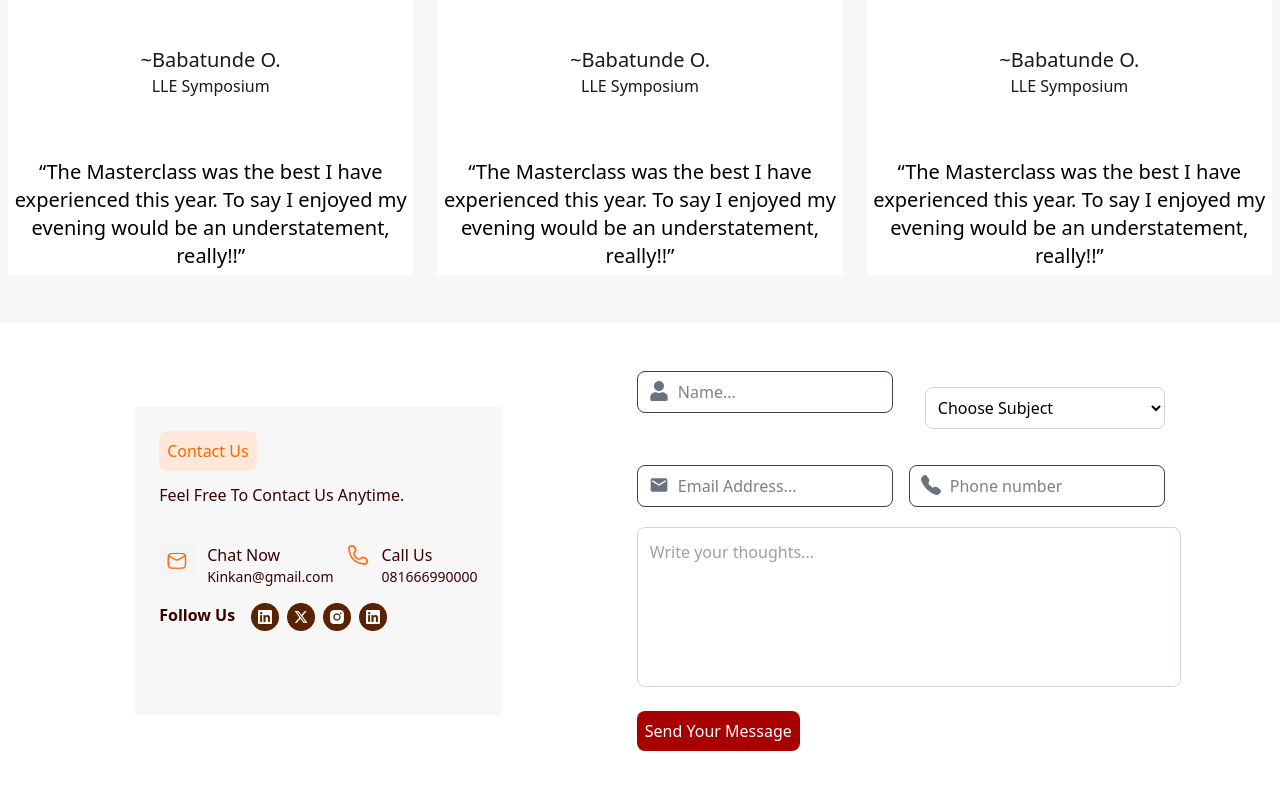
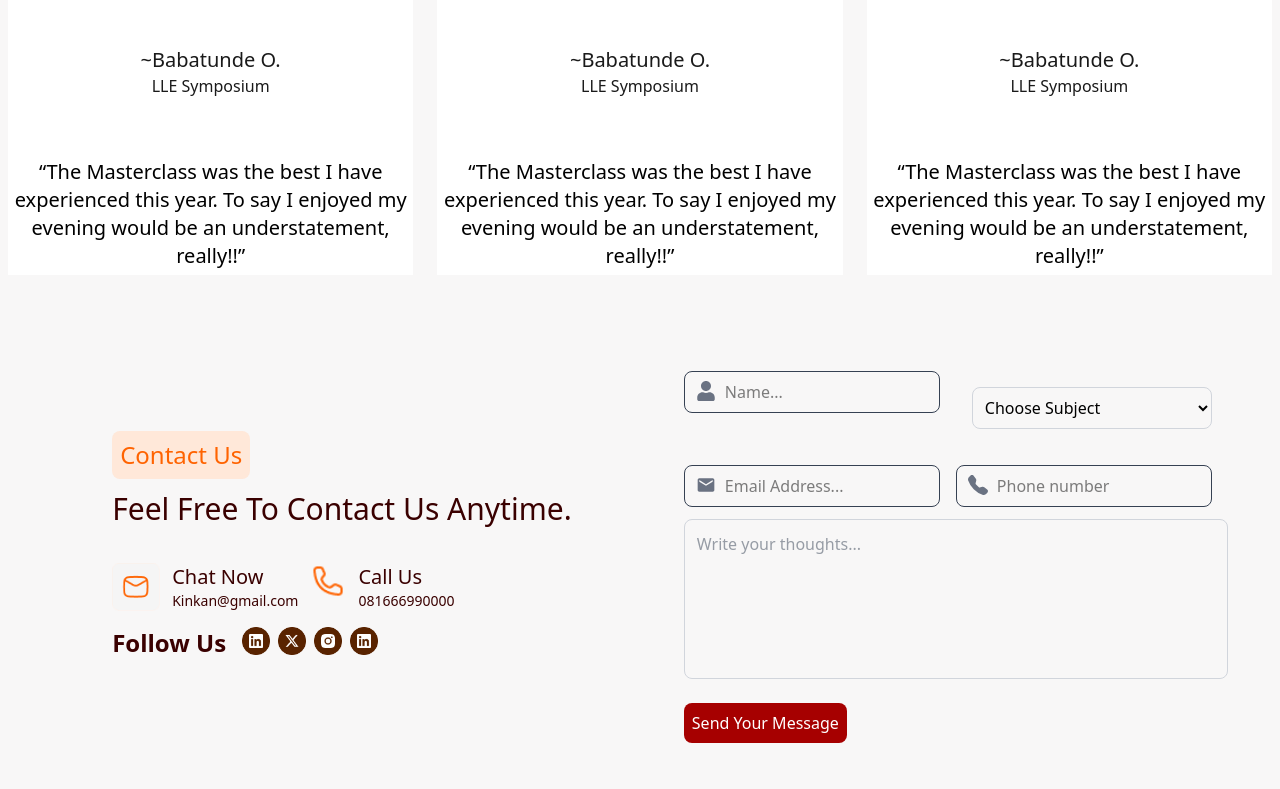
Before and after one commit to Developerfiyin/LLE-website, a React (Vite) app: page / in a window 1280 px wide. Shown: the part 7451-8240 px from the top of the page. Built offline with nearby package versions, Linux system fonts and the light colour scheme.

Commit message:
updated contact file

```diff
--- a/src/Components/contact.jsx
+++ b/src/Components/contact.jsx
@@ -5,35 +5,35 @@ import button from '../assets/Button.png'
 import twitter from '../assets/twitter.png'
 import Instagram  from '../assets/instagram.png'
 import { FaUser } from "react-icons/fa";
-import { BsTelephone, BsTelephoneFill } from 'react-icons/bs'
+import { BsTelephoneFill } from 'react-icons/bs'
 import { MdEmail } from 'react-icons/md'
 import { TbElevator } from 'react-icons/tb'
 
 const contact = () => {
   return (
-    <section className='flex justify-evenly py-12 '>
+    <section className='flex justify-evenly py-12 bg-[#f8f7f7]'>
     <div className=' bg-[#F8F7F7] flex flex-col m-9 '>
 
       <div className='flex flex-col p-6 '>
-       <p className='bg-[#ffe8d9] text-[#ff6300] rounded-lg mx-auto p-2 mb-3 ml-0'>Contact Us</p>
-        <h2 className='text-[#3a0000] font-medium  mb-9'>Feel Free To Contact Us Anytime.</h2>
+       <p className='bg-[#ffe8d9] text-[#ff6300] text-2xl rounded-lg mx-auto p-2 mb-3 ml-0'>Contact Us</p>
+        <h2 className='text-[#3a0000] text-3xl font-medium  mb-9'>Feel Free To Contact Us Anytime.</h2>
 
         <div className='flex gap-3'>
-       <img src={email} alt="The email icon" className='size-9' />
+       <img src={email} alt="The email icon" className='size-12' />
        <div className=''>
-        <h6 className='font-medium text-[#3a0000] '>Chat Now</h6>
+        <h6 className='font-medium text-[#3a0000] text-xl '>Chat Now</h6>
         <p className='text-sm text-[#3a0000] '>Kinkan@gmail.com</p>
        </div>
 
-       <img src={call} alt="The email icon" className='size-6' />
+       <img src={call} alt="The email icon" className='size-9' />
        <div className=''>
-        <h6 className='font-medium text-[#3a0000] '>Call Us</h6>
+        <h6 className='font-medium text-[#3a0000] text-xl'>Call Us</h6>
         <p className='text-sm text-[#3a0000] '>081666990000</p>
        </div>
         </div>
 
        <div className='flex m-4 gap-2 ml-0'>
-        <h6 className='font-bold text-[#3a0000] mr-2'>Follow Us</h6>
+        <h6 className='font-bold text-[#3a0000] mr-2 text-2xl'>Follow Us</h6>
         <img src={button} alt="THE BUTTON ICON" className='size-7' />
         <img src={twitter} alt="The TWITTER ICON" className='size-7' />
         <img src={Instagram} alt="The Instagram ICON" className='size-7' />
@@ -102,7 +102,7 @@ const contact = () => {
 
     <textarea
       placeholder="Write your thoughts..."
-      className="w-full h-40 mx-auto mt-5 border border-gray-300 rounded-lg p-3 text-gray-700 resize-none focus:ring-2 focus:ring-blue-400 focus:outline-none"
+      className="w-full h-40 mx-auto mt-3 border border-gray-300 rounded-lg p-3 text-gray-700 resize-none focus:ring-2 focus:ring-[#ff6300] focus:outline-none"
       />
 
       <button className='bg-[#a60000] mx-auto mt-6 ml-0 text-white p-2 md:p-2 rounded-lg ease-in-out duration-300 hover:bg-[#3a0000]'>Send Your Message</button>
```
